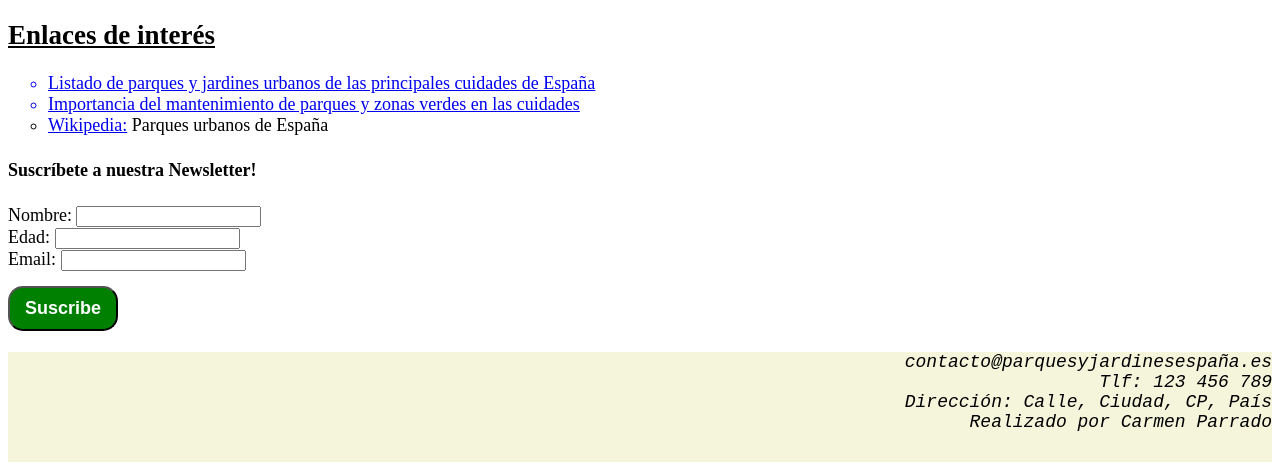
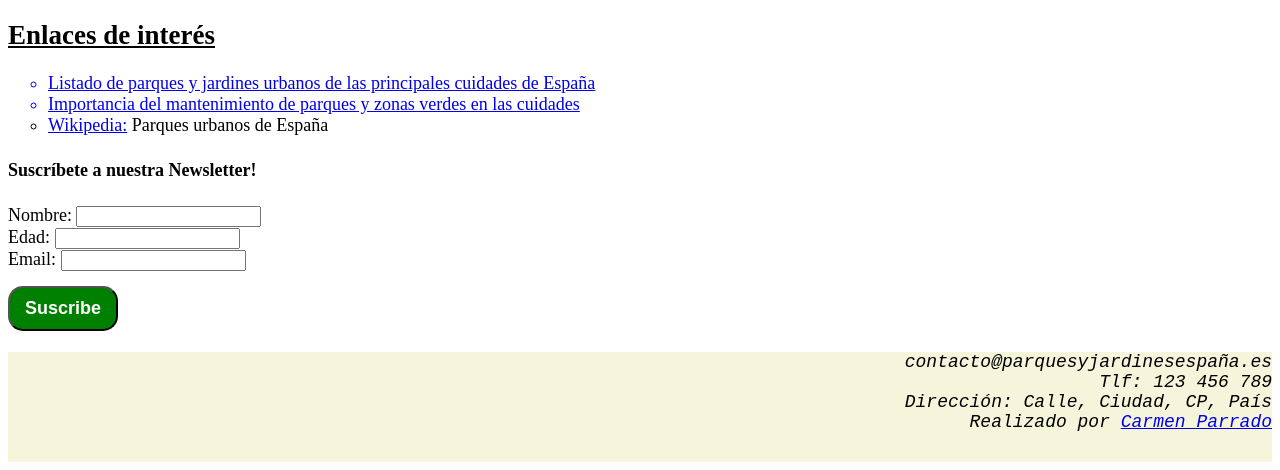
Before and after one commit to PinkKestrel/Vertice-Training-Project, a plain HTML site: page index.html in a window 1280 px wide. Shown: the part 2534-3004 px from the top of the page. Drawn offline with Linux system fonts and the light colour scheme.

Commit message:
GitHub link added

```diff
--- a/index.html
+++ b/index.html
@@ -245,7 +245,12 @@
       <i id="contacto">contacto@parquesyjardinesespaña.es</i><br />
       <i>Tlf: 123 456 789</i><br />
       <i>Dirección: Calle, Ciudad, CP, País</i><br />
-      <i>Realizado por Carmen Parrado</i>
+      <i
+        >Realizado por
+        <a href="https://github.com/PinkKestrel/Vertice-Training-Project"
+          >Carmen Parrado</a
+        ></i
+      >
     </footer>
   </body>
 </html>
```
